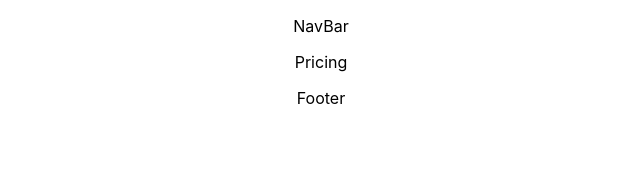
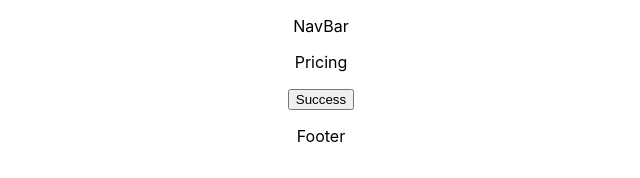
Before and after one commit to masinette/speers-expcon, a React (Create React App) app in the folder speers/: page /pricing in a window 1280 px wide. Shown: the top 178 px of the page, without its empty margins (319-959 px from the left). Built offline with nearby package versions, Linux system fonts and the light colour scheme.

Commit message:
install bootstrap

```diff
--- a/speers/package.json
+++ b/speers/package.json
@@ -8,6 +8,7 @@
     "@testing-library/user-event": "^12.8.3",
     "axios": "^0.21.1",
     "react": "^17.0.2",
+    "react-bootstrap": "^1.6.0",
     "react-dom": "^17.0.2",
     "react-scripts": "4.0.3",
     "web-vitals": "^1.1.2"
--- a/speers/src/components/Pricing.jsx
+++ b/speers/src/components/Pricing.jsx
@@ -1,9 +1,11 @@
-import React from 'react'
+import React from 'react';
+import TryItButton from "./buttons/TryItButton";
 
 export default function Pricing() {
   return (
     <div>
       <p>Pricing</p>
+      <TryItButton />
     </div>
   )
 }
--- /dev/null
+++ b/speers/src/components/buttons/TryItButton.jsx
@@ -0,0 +1,10 @@
+import React from 'react'
+import { Button} from 'react-bootstrap'
+
+export default function TryItButton() {
+  return (
+    <div>
+      <Button variant="outline-success">Success</Button>{' '}
+    </div>
+  )
+};
```
Also changed, not shown: 1 other file (tests, documents, lock files or other folders).
